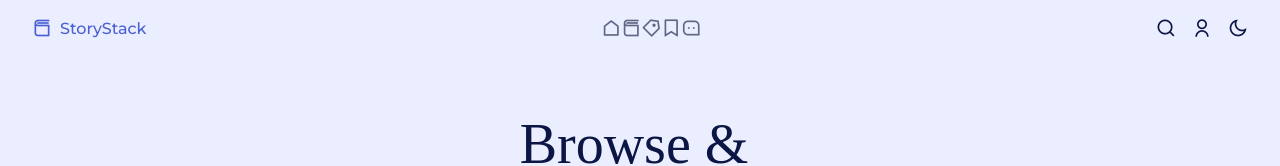
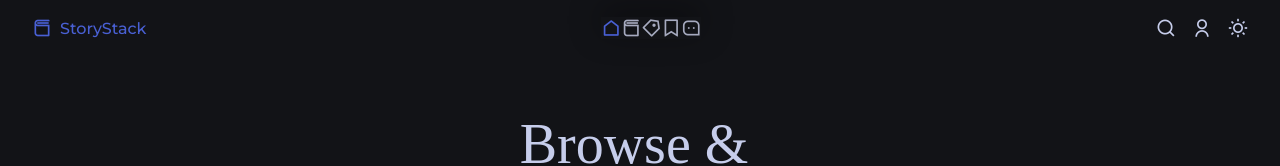
Before and after one commit to Jabzdev/Book-Website, a plain HTML site: page index.html in a window 1280 px wide. Both pictures are taken after a click on the icon 1238 px from the left and 28 px from the top of the page. Shown: the top 166 px of the page. Drawn offline with nearby package versions, Linux system fonts and the light colour scheme; a web font is replaced by a local one.

Commit message:
7th commit

```diff
--- a/assets/css/styles.css
+++ b/assets/css/styles.css
@@ -102,12 +102,42 @@ img {
 
 /*=============== THEME ===============*/
 /*========== Variables Dark theme ==========*/
-
+body.dark-theme {
+  --title-color: hsl(230, 48%, 85%);
+  --text-color: hsl(230, 16%, 70%);
+  --border-color: hsl(230, 12%, 18%);
+  --body-color: hsl(230, 12%, 8%);
+  --container-color: hsl(230, 12%, 12%);
+}
 
 /*==========
 	Color changes in some parts of
 	the website, in dark theme
 ==========*/
+.dark-theme .shadow-header {
+  box-shadow: 0 2px 16px hsla(0, 0%, 0%, .4);
+}
+
+.dark-theme .nav-menu {
+  box-shadow: 0 -8px 32px hsla(0, 0%, 0%, .4);
+}
+
+.dark-theme .scrollup {
+  box-shadow: 0 2px 8px hsla(0, 0%, 0%, .4);
+}
+
+.dark-theme .search,
+.dark-theme .login {
+  background-color: hsla(230, 12%, 8%, .6);
+}
+
+.dark-theme::-webkit-scrollbar {
+  background-color: hsla(230, 16%, 25%,);
+}
+
+.dark-theme::-webkit-scrollbar-thumb {
+  background-color: hsla(230, 16%, 35%,);
+}
 
 
 /*=============== REUSABLE CSS CLASSES ===============*/
@@ -227,7 +257,9 @@ nav {
 }
 
 /* Active link */
-
+.active-link {
+  color: var(--first-color);
+}
 
 /*=============== SEARCH ===============*/
 .search {
--- a/assets/js/main.js
+++ b/assets/js/main.js
@@ -133,9 +133,56 @@ const scrollUp = () => {
 window.addEventListener('scroll', scrollUp)
 
 /*=============== SCROLL SECTIONS ACTIVE LINK ===============*/
+const sections = document.querySelectorAll('#testimonial');
+
+const scrollActive = () => {
+    const scrollDown = window.scrollY
+
+  sections.forEach(current =>{
+    const sectionHeight = current.offsetHeight,
+        sectionTop = current.offsetTop - 58,
+        sectionId = current.getAttribute('id'),
+        sectionsClass = document.querySelector('.nav-menu a[href*=' + sectionId + ']')
+
+    if(scrollDown > sectionTop && scrollDown <= sectionTop + sectionHeight) {
+      sectionsClass.classList.add('active-link')
+    }else{
+      sectionsClass.classList.remove('active-link')
+    }
+  })
+}
+window.addEventListener('scroll', scrollActive)
+
+/*=============== DARK LIGHT THEME ===============*/
+const themeButton = document.getElementById('theme-button');
+const darkTheme = 'dark-theme';
+const iconTheme = 'ri-sun-line';
 
 
-/*=============== DARK LIGHT THEME ===============*/
+// Previously selected topic (if user selected)
+const selectedTheme = localStorage.getItem('selected-theme');
+const selectedIcon = localStorage.getItem('selected-icon')
 
 
+// We obtain the current theme that the interface has by validating the dark-theme class
+const getCurrentTheme = () => document.body.classList.contains(darkTheme) ? 'dark' : 'light'
+const getCurrentIcon = () => themeButton.classList.contains(iconTheme) ? 'ri-moon-line' : 'ri-sun-line'
+
+//We validate if the user previously chose a topic
+if (selectedTheme) {
+  document.body.classList[selectedTheme === 'dark' ? 'add' : 'remove'](darkTheme)
+  themeButton.classList[selectedIcon === 'ri-moon-line' ? 'add' : 'remove'](iconTheme)
+}
+
+//Active / deactivate the theme manually with the button
+themeButton.addEventListener('click', () => {
+  /*Add or remove the dark / icon theme*/
+  document.body.classList.toggle(darkTheme)
+  themeButton.classList.toggle(iconTheme)
+
+  /*We save the theme and the current icon that the user chose*/
+  localStorage.setItem('selected-theme', getCurrentTheme())
+  localStorage.setItem('selected-icon', getCurrentIcon())
+})
+
 /*=============== SCROLL REVEAL ANIMATION ===============*/
--- a/index.html
+++ b/index.html
@@ -29,7 +29,7 @@
             <div class="nav-menu">
                <ul class="nav-list">
                   <li class="nav-item">
-                     <a href="#home" class="nav-link">
+                     <a href="#home" class="nav-link active-link">
                         <i class="ri-home-line"></i>
                         <span>Home</span>
                      </a>
@@ -69,7 +69,7 @@
                <i class="ri-user-line login-button" id="login-button"></i>
 
                <!-- Theme button -->
-               <i class="ri-moon-line change-theme" id="them-button"></i>
+               <i class="ri-moon-line change-theme" id="theme-button"></i>
             </div>
          </nav>
       </header>
```
